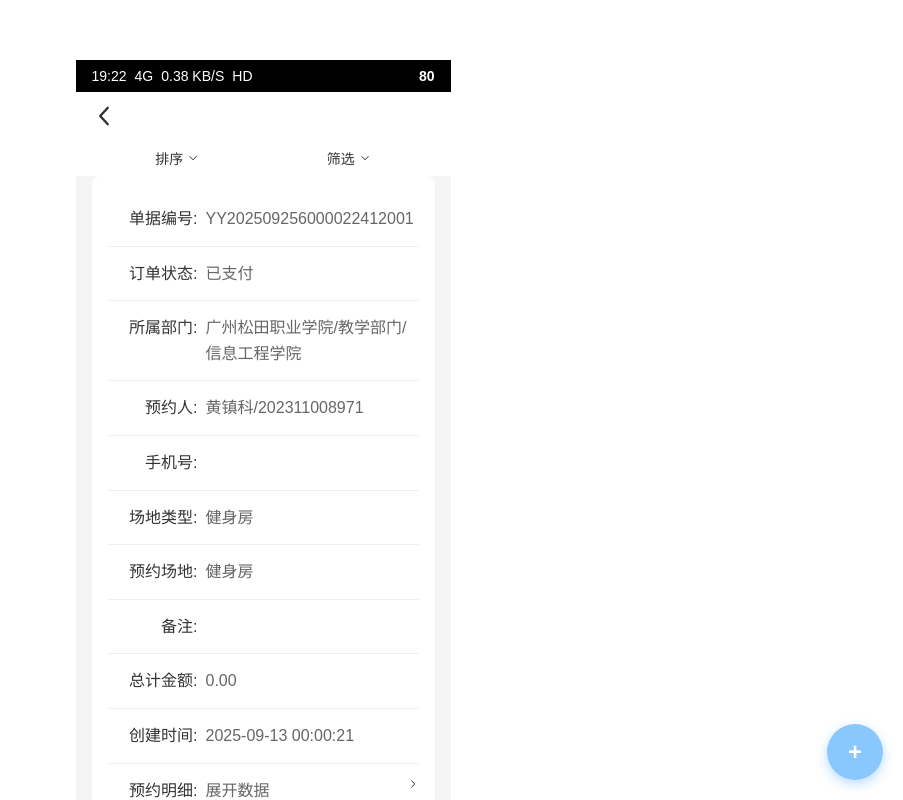
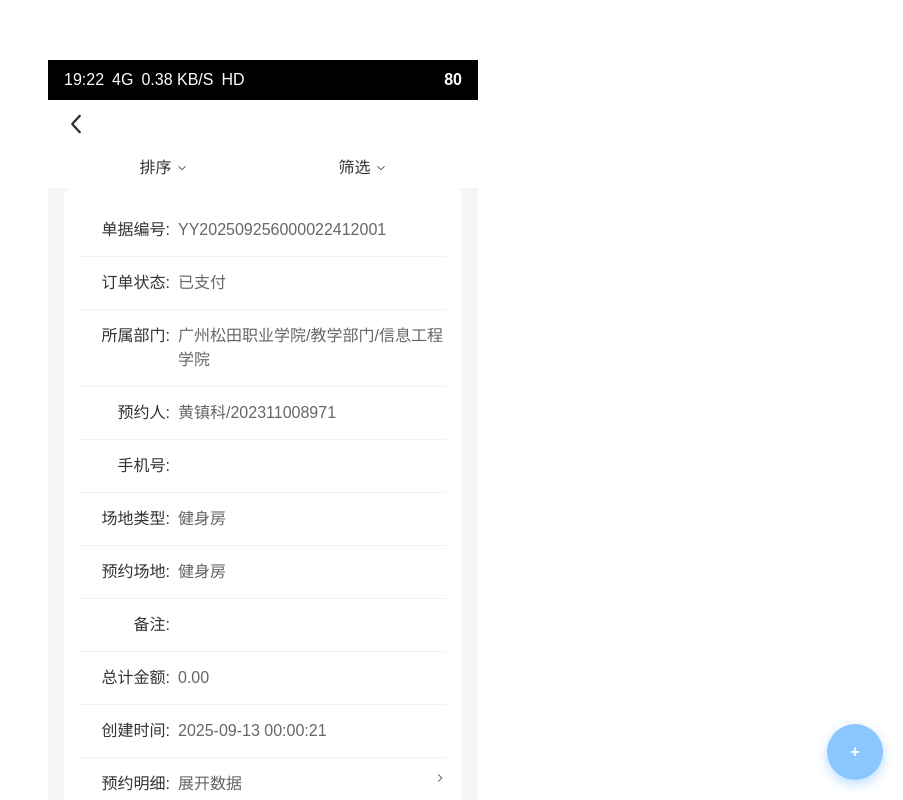
Before and after one commit to LMmkkj/educationgroup.cn.gzstjsf, a Vue app: page / in a window 1280 px wide. Shown: the top 800 px of the page, without its empty margins (377-1280 px from the left). Built offline with nearby package versions, Linux system fonts and the light colour scheme.

Commit message:
移动端UI优化

```diff
--- a/src/components/renwu_list.vue
+++ b/src/components/renwu_list.vue
@@ -369,7 +369,7 @@ export default {
 
 <style scoped>
 .app-container {
-  max-width: 375px;
+  max-width: 430px;
   margin: 0 auto;
   background: #f5f5f5;
   min-height: 100vh;
@@ -847,4 +847,11 @@ export default {
     padding: 12px;
   }
 }
+
+/* 移动端默认字体恢复与可读性（覆盖上方局部字号） */
+.app-container,
+.app-container * {
+  font-size: 16px;
+  line-height: 1.5;
+}
 </style>
```
